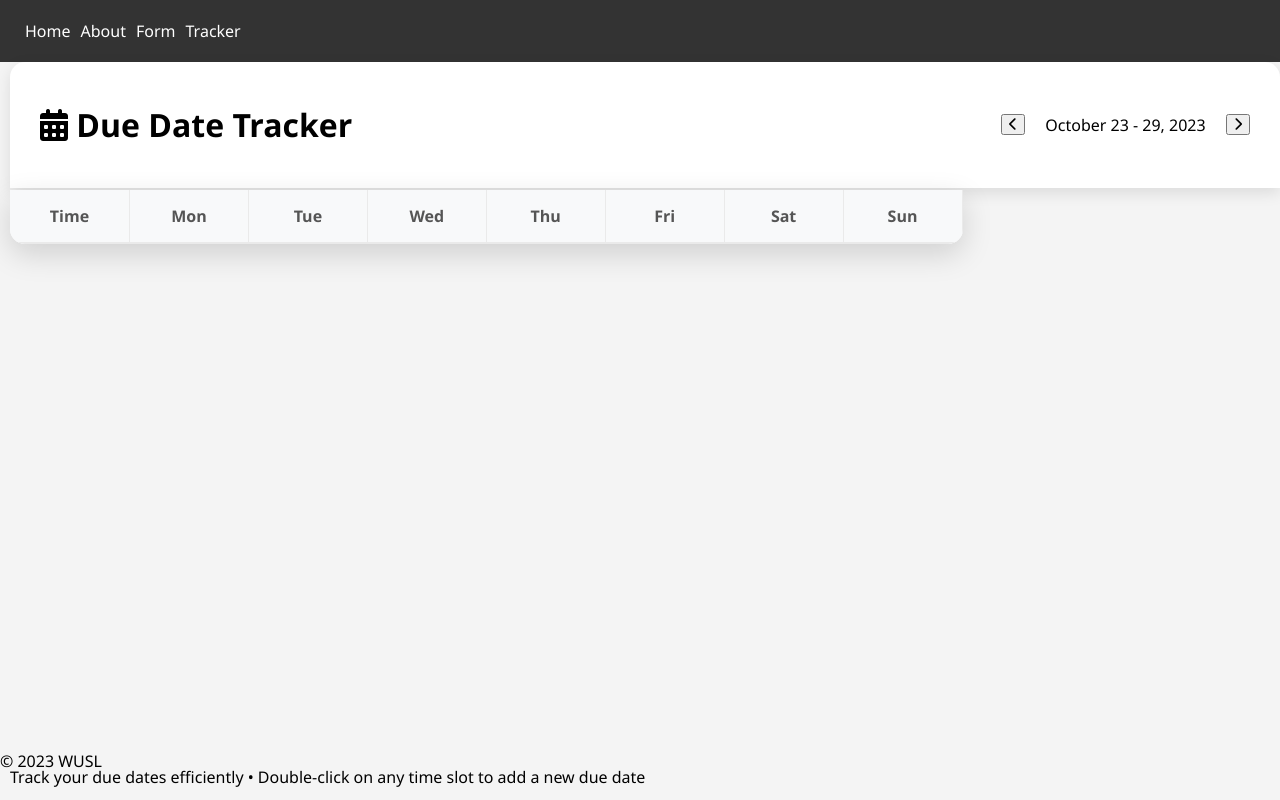
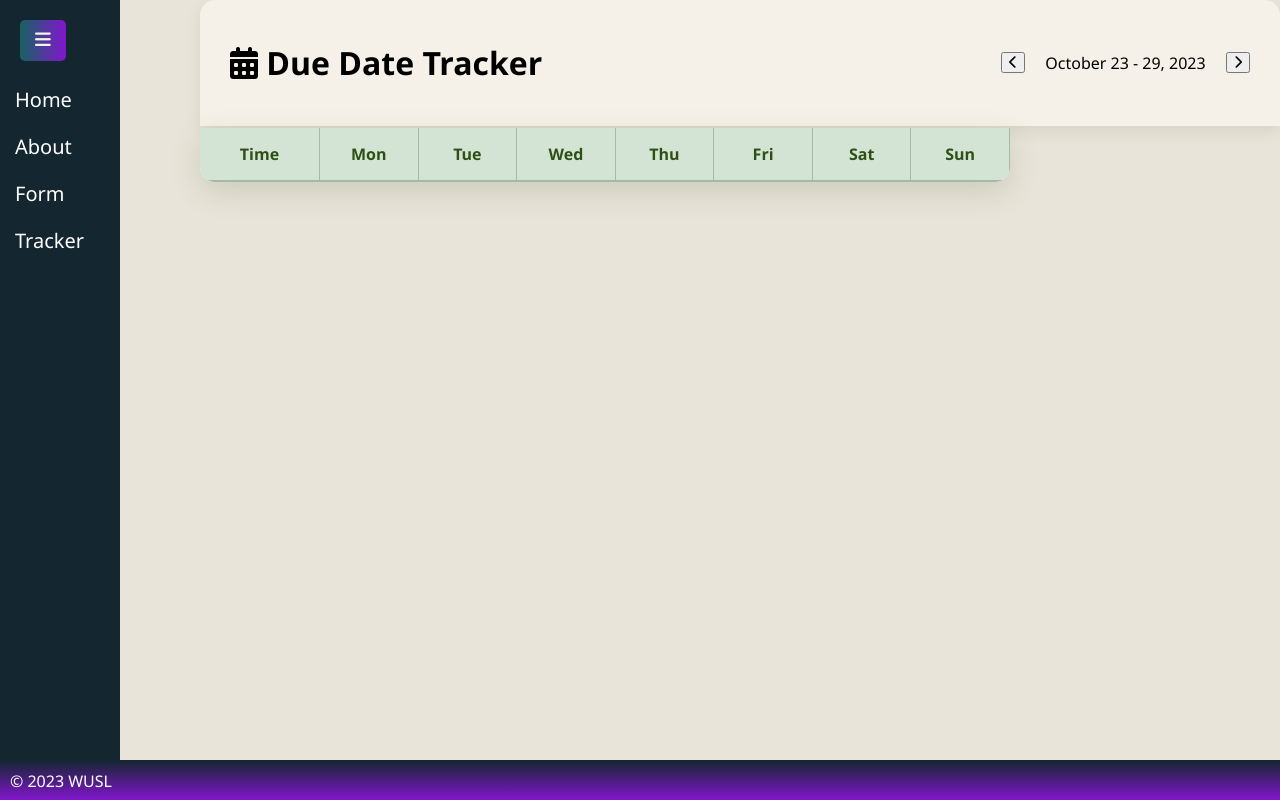
Before and after one commit to janiyaNIMA/test-1, a Flask app: page /tracker in a window 1280 px wide. Run offline with Flask 3, Linux system fonts and the light colour scheme.

Commit message:
implement sidebar navigation, error handling, and login form; update styles and templates

```diff
--- a/app.py
+++ b/app.py
@@ -1,9 +1,11 @@
+import os
 from flask import Flask, render_template, flash
 from form_wtf import *
 
 app = Flask(__name__)
 
-app.config['SECRET_KEY'] = 'your_secret_key_here'
+# Generate a secure secret key from environment or use a default for development
+app.config['SECRET_KEY'] = os.environ.get('SECRET_KEY', 'dev-key-change-in-production')
 
 @app.route('/login')
 def login():
@@ -32,5 +34,14 @@ def form():
 def tracker():
     return render_template('tracker.html')
 
+# Error handlers
+@app.errorhandler(404)
+def page_not_found(error):
+    return render_template('404.html'), 404
+
+@app.errorhandler(500)
+def internal_server_error(error):
+    return render_template('500.html'), 500
+
 if __name__ == '__main__':
     app.run(debug=True)
--- a/static/css/moden.css
+++ b/static/css/moden.css
@@ -1,39 +1,105 @@
+:root {
+    --primary-color: #142630;
+    --secondary-color: #8116cd;
+    --background-color: #E8E4D9;
+    --sidebar-bg-color: #142630;
+    --sidebar-text-color: #F5F1E8;
+    --hover-bg-color: #1177fe;
+    --font-family: 'Segoe UI', Tahoma, Geneva, Verdana, sans-serif;
+}
+
 body {
     font-family: 'Segoe UI', Tahoma, Geneva, Verdana, sans-serif;
-    background-color: #f4f4f4;
+    background-color: #E8E4D9;
     margin: 0;
     padding: 0;
 }
 
-nav ul{
-    background-color: #333;
-    color: white;
-    padding: 10px 20px;
-    display: flex;
-    justify-content: left;
-    align-items: center;
-    list-style: none;
-    margin: 0;
-
+/* Sidebar Toggle Button */
+.sidebar-toggle {
+    display: none;
+    position: fixed;
+    top: 20px;
+    left: 20px;
+    z-index: 1001;
+    background-image: linear-gradient(to right, #186264, #8116cd);
+    color: #F5F1E8;
+    border: none;
+    padding: 10px 15px;
+    border-radius: 5px;
+    cursor: pointer;
+    font-size: 18px;
+    transition: all 0.3s ease;
 }
 
-nav li a {
-    display: block;
-    color: white;
-    text-decoration: none;
-    text-align: left;
-    padding: 10px 5px;
+.sidebar-toggle:hover {
+    background-color: #355C3D;
 }
 
+.sidebar-toggle.show {
+    display: block;
+}
+
+/* Sidebar Navigation */
+.side-bar {
+    position: fixed;
+    left: 0;
+    top: 0;
+    height: 95vh;
+    width: 120px;
+    background-color: var(--primary-color);
+    color: var(--sidebar-text-color);
+    transition: transform 0.3s ease-in-out;
+    z-index: 1000;
+}
+
+.side-bar.collapsed {
+    transform: translateX(-100%);
+}
+
+.side-bar ul {
+    list-style-type: none;
+    padding: 60px 0 0 0;
+    margin: 10;
+}
+
+.side-bar ul li {
+    padding: 5px 10px;
+}
+
+.side-bar ul li a {
+    color: white;
+    font-size: 20px;
+    text-decoration: none;
+    display: block;
+    padding: 5px;
+    transition: background-color 0.2s;
+}
+
+.side-bar ul li a:hover {
+    background-color: #1177fe;
+}
+
+/* Container */
 .container {
-    padding-left: 10px;
+    margin-left: 200px;
+    transition: 0.3s ease-in-out;
+}
+
+.container.sidebar-open {
+    margin-left: 50px;
+}
+
+main {
+    margin-left: 0;
+    padding: 20px;
 }
 
 .calendar-container {
-            background: white;
+            background: #F5F1E8;
             border-radius: 0 0 15px 15px;
             overflow: hidden;
-            box-shadow: 0 10px 30px rgba(0, 0, 0, 0.15);
+            box-shadow: 0 10px 30px rgba(45, 80, 22, 0.15);
             width: 75%;
             align-items: center;
 }
@@ -41,8 +107,8 @@ nav li a {
 .calendar-header {
             display: grid;
             grid-template-columns: 120px repeat(7, 1fr);
-            background: #f8f9fa;
-            border-bottom: 2px solid #eaeaea;
+            background: #D4E4D4;
+            border-bottom: 2px solid #A8B8A8;
 
 }
 
@@ -50,10 +116,10 @@ nav li a {
             display: flex;
             justify-content: space-between;
             align-items: center;
-            background: white;
+            background: #F5F1E8;
             padding: 20px 30px;
             border-radius: 15px 15px 0 0;
-            box-shadow: 0 5px 15px rgba(0, 0, 0, 0.1);
+            box-shadow: 0 5px 15px rgba(45, 80, 22, 0.1);
             margin-bottom: 2px;
         }
 
@@ -68,25 +134,26 @@ nav li a {
             padding: 15px;
             text-align: center;
             font-weight: 600;
-            color: #555;
-            border-right: 1px solid #eaeaea;
+            color: #2D5016;
+            border-right: 1px solid #A8B8A8;
 }
 
 .time-header {
             padding: 15px;
             text-align: center;
             font-weight: 600;
-            color: #555;
-            border-right: 1px solid #eaeaea;
+            color: #2D5016;
+            border-right: 1px solid #A8B8A8;
 }
 
 .form-container {
-    background: white;
+    background: #F5F1E8;
     padding: 20px;
     border-radius: 10px;
-    box-shadow: 0 4px 8px rgba(0, 0, 0, 0.1);
+    box-shadow: 0 4px 8px rgba(45, 80, 22, 0.1);
     width: 50%;
     margin: 20px auto;
+    border-left: 4px solid #3D7C2F;
 }
 
 .form-container form {
@@ -99,9 +166,9 @@ nav li a {
     margin-bottom: 15px;
 }
 
-.alert.alert-success {
-    color: #155724;
-    background-color: #d4edda;
+.alert.alert2D5016 {
+    background-color: #D4E4D4;
+    border-color: #A8B8A8;
     border-color: #c3e6cb;
     padding: 10px;
     border-radius: 5px;
@@ -112,9 +179,30 @@ nav li a {
         z-index: 1000;
 }
 
+@media (max-width: 768px) {
+    .sidebar-toggle.show {
+        display: block;
+    }
+
+    .side-bar {
+        position: fixed;
+    }
+
+    .container {
+        margin-left: 0;
+    }
+}
+
 footer {
     position: fixed;
+    background-image: linear-gradient(to bottom, var(--primary-color), var(--secondary-color));
     bottom: 0;
     width: 100%;
-    height: 50px;
+    height: 5vh;
 }
+
+footer p {
+    text-align: left;
+    color: white;
+    margin: 10px;
+}
--- /dev/null
+++ b/static/js/moden.js
@@ -0,0 +1,24 @@
+// Sidebar toggle functionality
+document.addEventListener('DOMContentLoaded', function() {
+    const toggleBtn = document.getElementById('toggleBtn');
+    const sidebar = document.getElementById('sidebar');
+    const container = document.querySelector('.container');
+
+    if (toggleBtn && sidebar && container) {
+        toggleBtn.addEventListener('click', function() {
+            sidebar.classList.toggle('collapsed');
+            container.classList.toggle('sidebar-open');
+        });
+
+        // Close sidebar when a link is clicked on mobile
+        const sidebarLinks = sidebar.querySelectorAll('a');
+        sidebarLinks.forEach(link => {
+            link.addEventListener('click', function() {
+                if (window.innerWidth <= 768) {
+                    sidebar.classList.add('collapsed');
+                    container.classList.remove('sidebar-open');
+                }
+            });
+        });
+    }
+});
--- a/templates/base.html
+++ b/templates/base.html
@@ -6,11 +6,15 @@
         <title>{% block title %}WUSL{% endblock %}</title>
         <link rel="stylesheet" href="{{ url_for('static', filename='css/moden.css') }}">
         <link rel="stylesheet" href="https://cdnjs.cloudflare.com/ajax/libs/font-awesome/6.4.0/css/all.min.css">
+    {% endblock %}
+</head>
+<body>
+    <button class="sidebar-toggle show" id="toggleBtn">
+        <i class="fas fa-bars"></i>
+    </button>
 
-    {% endblock %}
-<body>
-    <header>
-        <nav>
+    <div class="container">
+        <nav class="side-bar" id="sidebar">
             <ul>
                 <li><a href="/">Home</a></li>
                 <li><a href="/about">About</a></li>
@@ -18,14 +22,14 @@
                 <li><a href="/tracker">Tracker</a></li>
             </ul>
         </nav>
-    </header>
 
-    <div class="container">
         {% block content %}{% endblock %}
     </div>
 
     <footer>
-        &copy; 2023 WUSL
+        <p>&copy; 2023 WUSL</p>
     </footer>
+
+    <script src="{{ url_for('static', filename='js/moden.js') }}"></script>
 </body>
 </html>
--- a/templates/index.html
+++ b/templates/index.html
@@ -3,6 +3,8 @@
 {% block title %}⚠️Test Site{% endblock %}
 
 {% block content %}
+<main>
     <h1>Welcome to the Test Site Home Page</h1>
     <p>This is a test site for development purposes.</p>
+</main>
 {% endblock %}
```
Also changed, not shown: Markdown/01 - base.md (added, +14 -0 lines), templates/404.html (added, +11 -0 lines), templates/500.html (added, +11 -0 lines), templates/login.html (added, +43 -0 lines).
